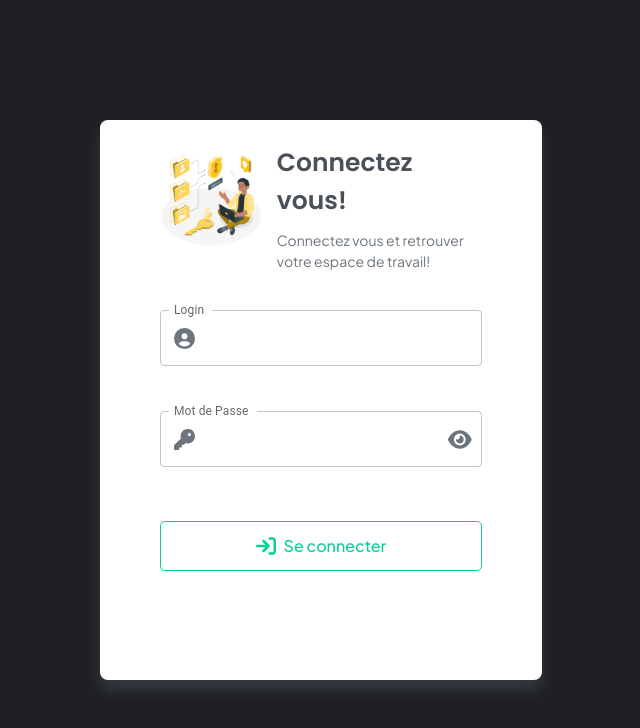
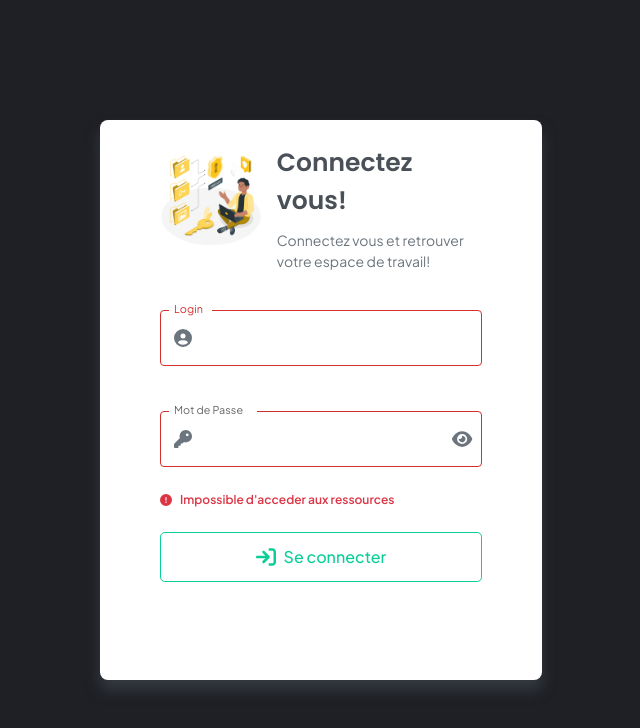
Before and after one commit to Elie-Imario/ABDA-FrontEnd, a React (Vite) app: page / in a window 1280 px wide. Both pictures are taken after a click on the button "Se connecter". Shown: the top 728 px of the page, without its empty margins (319-959 px from the left). Built offline with nearby package versions, Linux system fonts and the light colour scheme; no server answers.

Commit message:
add error message when user failed to log

```diff
--- a/src/Pages/Login/index.tsx
+++ b/src/Pages/Login/index.tsx
@@ -1,4 +1,4 @@
-import React, { useContext } from "react";
+import React, { useContext, useEffect } from "react";
 import { useState } from "react";
 import { FontAwesomeIcon } from "@fortawesome/react-fontawesome";
 
@@ -10,7 +10,12 @@ import FormControl from "@mui/material/FormControl";
 import TextField from "@mui/material/TextField";
 import img from "../../assets/images/Private data-amico.png";
 import "./login.scss";
-import { AuthResponse, User, UserLogin } from "../../service/types/dataTypes";
+import {
+  AuthResponse,
+  User,
+  UserLogin,
+  errorMessage,
+} from "../../service/types/dataTypes";
 import { loginIntoAccount } from "../../request/auth.request";
 import { AppContext } from "../../service/context";
 import { useNavigate } from "react-router-dom";
@@ -23,6 +28,11 @@ const Login = () => {
     userName: "",
     password: "",
   });
+  const [errorMsg, setErrorMsg] = useState<string | null>(null);
+
+  useEffect(() => {
+    setErrorMsg(null);
+  }, [log]);
 
   const handleClickShowPassword = () => setShowPassword((show) => !show);
 
@@ -33,7 +43,8 @@ const Login = () => {
   };
 
   const handleConnect = () => {
-    loginIntoAccount(log).then((res: AuthResponse) => {
+    loginIntoAccount(log)
+      .then((res: AuthResponse) => {
         if (res.responseStatus === "OK") {
           const user = {
             username: res.userName,
@@ -44,6 +55,18 @@ const Login = () => {
           sessionStorage.setItem("userjwttoken", JSON.stringify(res.jwtToken));
           setAppContext(user);
           navigate("/inscriptions");
+        } else {
+          throw {
+            status: res.responseStatus,
+            message: res.responseMessage,
+          };
+        }
+      })
+      .catch((error: errorMessage) => {
+        if (error.status) {
+          setErrorMsg(error.message);
+        } else {
+          setErrorMsg("Impossible d'acceder aux ressources");
         }
       });
   };
@@ -64,6 +87,7 @@ const Login = () => {
           <div className="login_form">
             <FormControl fullWidth className="wrap-input100">
               <TextField
+                error={errorMsg ? true : false}
                 fullWidth
                 label="Login"
                 id="input"
@@ -89,6 +113,7 @@ const Login = () => {
                 Mot de Passe
               </InputLabel>
               <OutlinedInput
+                error={errorMsg ? true : false}
                 id="outlined-adornment-password"
                 className="input100"
                 type={showPassword ? "text" : "password"}
@@ -120,6 +145,15 @@ const Login = () => {
               />
             </FormControl>
 
+            {errorMsg && (
+              <div className="error-wrapper">
+                <span className="error-msg">
+                  <FontAwesomeIcon icon="exclamation-circle" size="lg" />
+                  {errorMsg}
+                </span>
+              </div>
+            )}
+
             <div
               className="container-login100-form-btn"
               onMouseUp={() => handleConnect()}
--- a/src/Pages/Login/login.scss
+++ b/src/Pages/Login/login.scss
@@ -1,5 +1,5 @@
-@import '../../assets/dist/sass/import';
-.login-page{
+@import "../../assets/dist/sass/import";
+.login-page {
   position: relative;
   width: 35%;
   max-height: 70vh;
@@ -8,38 +8,43 @@
   box-shadow: 0px 10px 14px 0px $gray-800;
   border-radius: 0.5em;
   background-color: $white;
-    .login-section{
+  .login-section {
     padding: 1rem;
-        @include flex($direction: column, $align:center, $justify: center);
+    @include flex($direction: column, $align: center, $justify: center);
     width: 80%;
     margin: 0 auto;
 
-        .login-header{
+    .login-header {
       width: 100%;
       height: 100%;
-            padding: .5rem 0;
-            @include flex($direction: row, $align:flex-start, $justify: center, $gap: 15px);
+      padding: 0.5rem 0;
+      @include flex(
+        $direction: row,
+        $align: flex-start,
+        $justify: center,
+        $gap: 15px
+      );
     }
 
-        .login-header .login-header-img{
+    .login-header .login-header-img {
       width: 170px;
       height: auto;
       margin: 0 auto;
 
-            img{
+      img {
         width: 100%;
         height: 100%;
         object-fit: cover;
       }
     }
 
-        .login-header .login100-form-title h1{
+    .login-header .login100-form-title h1 {
       @include poppinsType($weight: 600);
       font-size: 25px;
       color: $gray-700;
     }
 
-        .login-header .login100-form-title span{
+    .login-header .login100-form-title span {
       display: block;
       margin-top: 10px;
       @include plusJakartaSansType($weight: 400);
@@ -48,7 +53,7 @@
       line-height: 1.5;
     }
 
-        .login-wrap-form{
+    .login-wrap-form {
       width: 100%;
       margin-top: 30px;
     }
@@ -57,41 +62,47 @@
       @include plusJakartaSansType($weight: 500);
       width: 100%;
       margin-bottom: 45px;
-            &.css-r47a1p-MuiFormControl-root{
+      &.css-r47a1p-MuiFormControl-root {
         margin: 0 !important;
       }
-            .input100 , .css-8j6b76-MuiInputBase-root-MuiOutlinedInput-root{
+      .input100,
+      .css-8j6b76-MuiInputBase-root-MuiOutlinedInput-root {
         font-size: 16px;
         color: $gray-700 !important;
         @include plusJakartaSansType($weight: 500);
 
-                svg{
-                    font-size: 21px;
+        svg {
+          font-size: 18px;
           color: $gray-600;
 
-                    &.m-r-5{
+          &.m-r-5 {
             margin-right: 5px;
           }
         }
       }
 
-            .css-1jy569b-MuiFormLabel-root-MuiInputLabel-root.Mui-focused{
+      .css-1jy569b-MuiFormLabel-root-MuiInputLabel-root {
+        @include plusJakartaSansType($weight: 400);
+        font-size: 0.9rem;
+        &.Mui-focused {
           color: $primary;
         }
-            .css-8j6b76-MuiInputBase-root-MuiOutlinedInput-root.Mui-focused .MuiOutlinedInput-notchedOutline{
-                border: .15rem solid $primary;
       }
-            .css-2ehmn7-MuiInputBase-root-MuiOutlinedInput-root.Mui-focused .MuiOutlinedInput-notchedOutline{
-                border: .15rem solid $primary;
+      .css-8j6b76-MuiInputBase-root-MuiOutlinedInput-root.Mui-focused
+        .MuiOutlinedInput-notchedOutline {
+        border: 0.15rem solid $primary;
       }
-
+      .css-2ehmn7-MuiInputBase-root-MuiOutlinedInput-root {
+        &.Mui-focused .MuiOutlinedInput-notchedOutline {
+          border: 0.15rem solid $primary;
+        }
+      }
     }
 
     .login_form .container-login100-form-btn {
-            margin-top: 54px;
+      margin-top: 25px;
 
-
-            .wrap-login100-form-btn{
+      .wrap-login100-form-btn {
         width: 100%;
         display: block;
         position: relative;
@@ -101,38 +112,58 @@
         margin: 0 auto;
       }
 
-              .login100-form-btn{
+      .login100-form-btn {
         @include plusJakartaSansType($weight: 500);
         font-size: 16px;
-                border-radius: .3em;
+        border-radius: 0.3em;
         background-color: transparent;
         line-height: 1.2;
-                @include flex($align:center, $justify: center);
+        @include flex($align: center, $justify: center);
         padding: 1.5em;
         width: 100%;
         height: 50px;
         cursor: pointer;
       }
-              .login100-form-btn{
+      .login100-form-btn {
         color: $primary;
         border: 1px solid $primary;
-                @include flex($align:center, $justify: center);
+        @include flex($align: center, $justify: center);
 
-                &:hover{
+        &:hover {
           color: $white;
           background: $primary;
           background: linear-gradient(90deg, $primary 0%, $green-success 100%);
-                    background: -moz-linear-gradient(90deg, $primary 0%, $green-success 100%);
-                    background: -webkit-linear-gradient(90deg, $primary 0%, $green-success 100%);
-
+          background: -moz-linear-gradient(
+            90deg,
+            $primary 0%,
+            $green-success 100%
+          );
+          background: -webkit-linear-gradient(
+            90deg,
+            $primary 0%,
+            $green-success 100%
+          );
         }
-                span svg{
+        span svg {
           margin-right: 5px;
           font-size: 1.25rem;
         }
-
+      }
     }
 
+    .login_form .error-wrapper {
+      margin-top: 25px;
+      .error-msg {
+        @include plusJakartaSansType($weight: 600);
+        color: $red;
+        font-size: 12px;
+
+        @include flex($align: center, $justify: flex-start, $gap: 8px);
+
+        svg {
+          font-size: 12px;
         }
       }
     }
+  }
+}
```
Also changed, not shown: src/service/types/dataTypes.ts (+9 -3 lines). Lines whose indentation alone changed are shown as unchanged.
